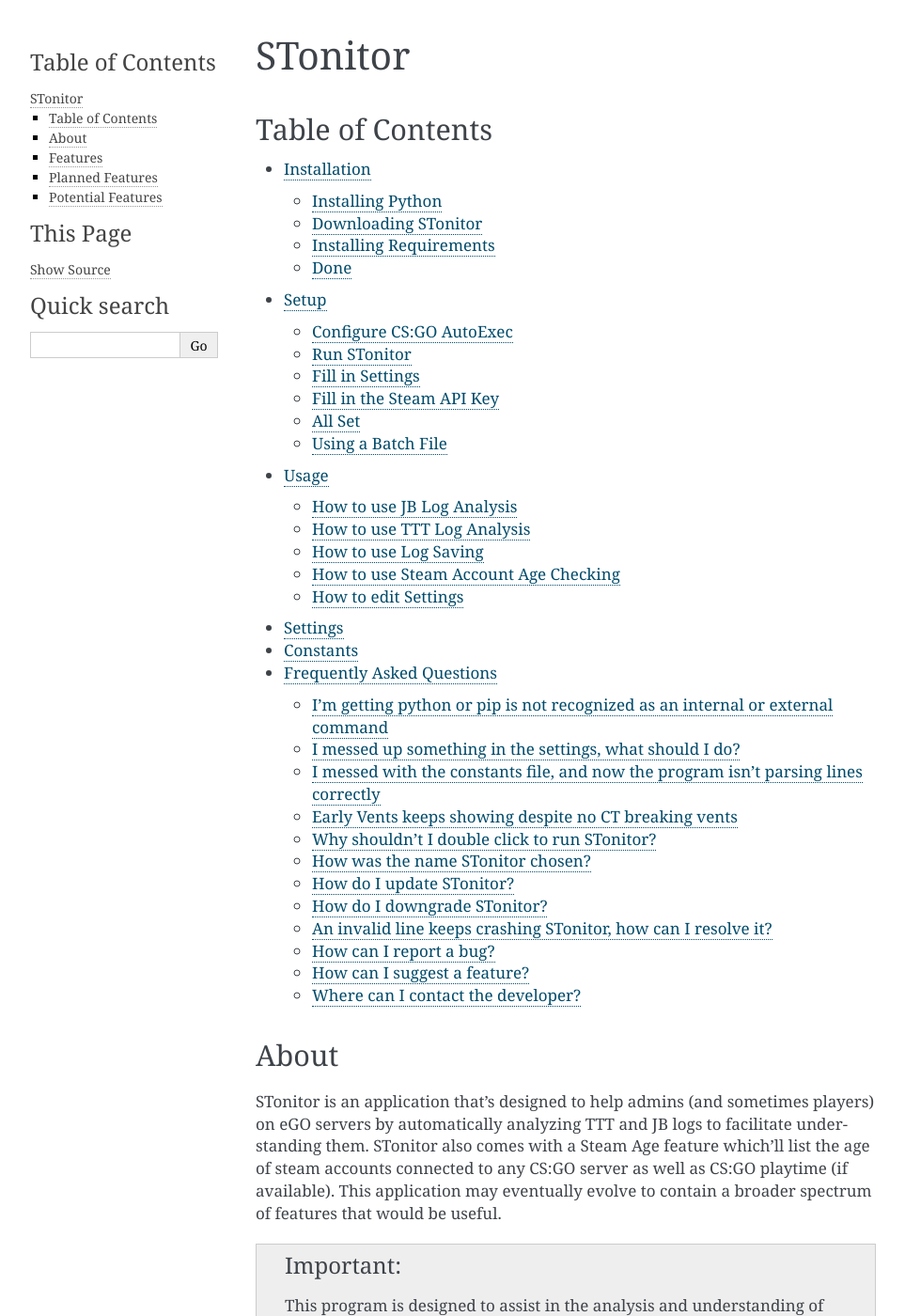
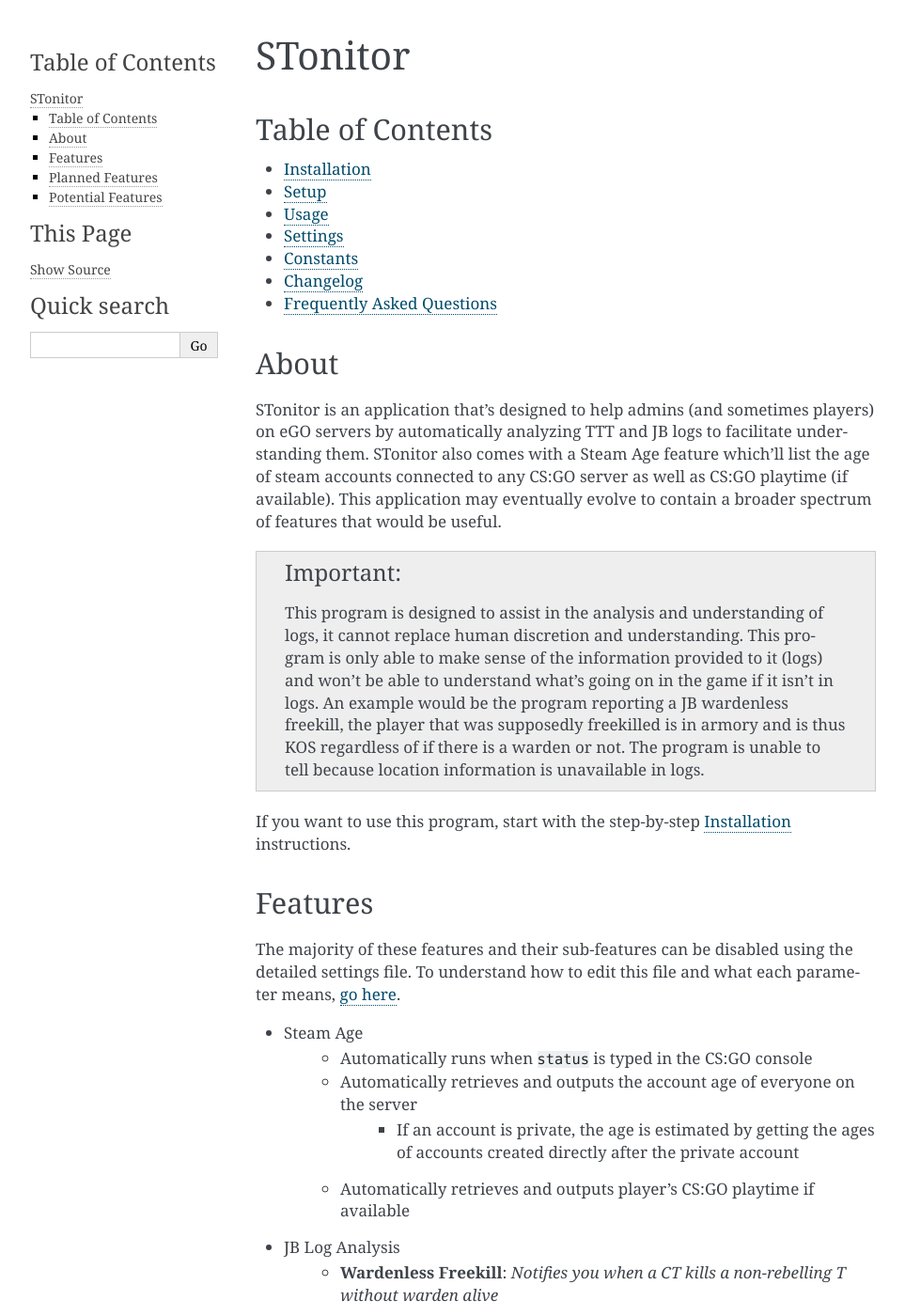
Before and after one commit to BLANK-TH/TSonitor, a Sphinx documentation site: the page built from docs/source/index.rst, in a window 1280 px wide and 1400 px high. Shown: the whole window at 94% size, without its empty margins (148-1111 px from the left). Built offline with Sphinx 7.4.7, drawn with Linux system fonts in a browser that asks for light colours; some of the changed lines change nothing that is shown.

Commit message:
add changelog to docs

```diff
--- /dev/null
+++ b/docs/source/changelog.rst
@@ -0,0 +1,35 @@
+Changelog
+============
+All notable changes to this project will be documented in this file.
+
+The format is based on `Keep a Changelog <https://keepachangelog.com/en/1.0.0/>`_,
+and this project adheres to `Semantic Versioning <https://semver.org/spec/v2.0.0.html>`_.
+
+[Unreleased]
+--------------
+
+[1.0.1] - 2021-12-31
+------------------------
+Added
+^^^^^^
+* Ability to wipe output.log on error to try to automatically resolve errors arising from corrupted logs
+
+Changed
+^^^^^^^^^^
+* Exempt potential FK/FD during LR and LG instead of just LG
+* TTT now uses caching similar to status and JB
+* Parsed arrays are now cleared as soon as output.log is cleared to minimize unneeded memory usage
+
+Fixed
+^^^^^^^
+* LR detection reporting wrong death
+* IndexError in case of corrupted TTT logs
+* TTT full logs not being parsed if sm_logs was run during the round to retrieve partial log
+
+Deprecated
+^^^^^^^^^^^^
+* ``session.json`` is no longer used, and can be removed
+
+[1.0.0] - 2021-12-30
+------------------------
+Initial release, no changes
--- a/docs/source/index.rst
+++ b/docs/source/index.rst
@@ -5,13 +5,14 @@
 ---------------------
 
 .. toctree::
-   :maxdepth: 2
+   :maxdepth: 1
 
    installation
    setup
    usage
    settings
    constants
+   changelog
    faq
 
 About
```
